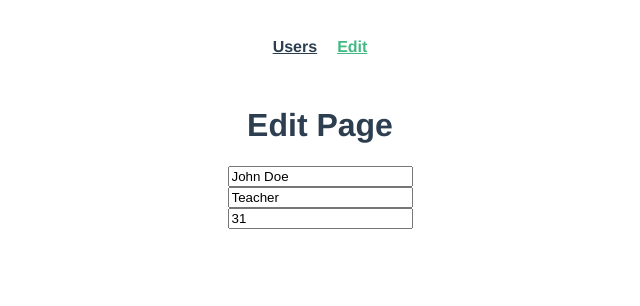
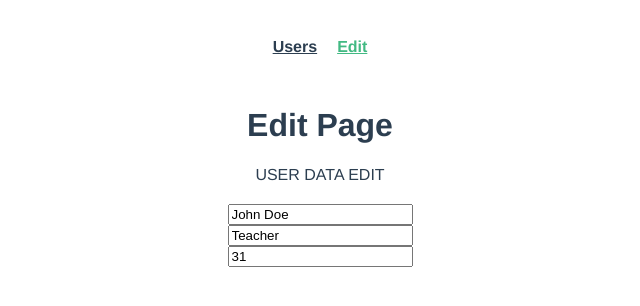
Before and after one commit to garbolovo/vuejs0212, a Vue app in the folder 1212/vue0212-lev/: page /#/edit in a window 1280 px wide. Shown: the top 306 px of the page, without its empty margins (320-960 px from the left). Built offline with nearby package versions, Linux system fonts and the light colour scheme.

Commit message:
// eslint-disable-next-line vue/require-prop-type-constructor

```diff
--- a/1212/vue0212-lev/src/components/EditUser.vue
+++ b/1212/vue0212-lev/src/components/EditUser.vue
@@ -1,5 +1,6 @@
 <template>
   <div>
+    <div style="margin-bottom: 20px">USER DATA EDIT</div>
     <div v-for="value in muser" v-bind:key=value>
       <input type="text" v-bind:value="value">
     </div>
```
